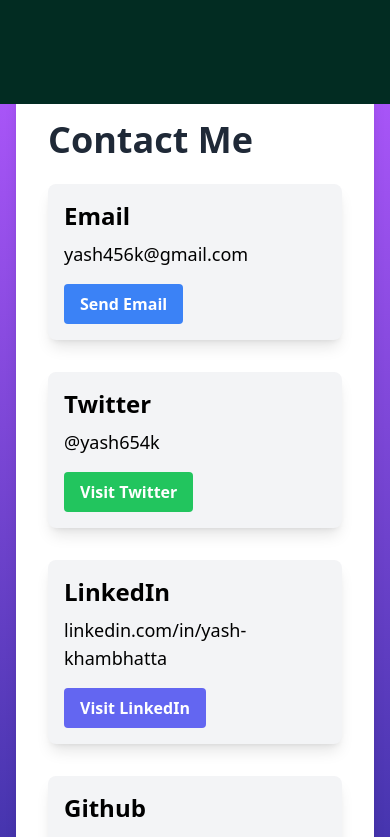
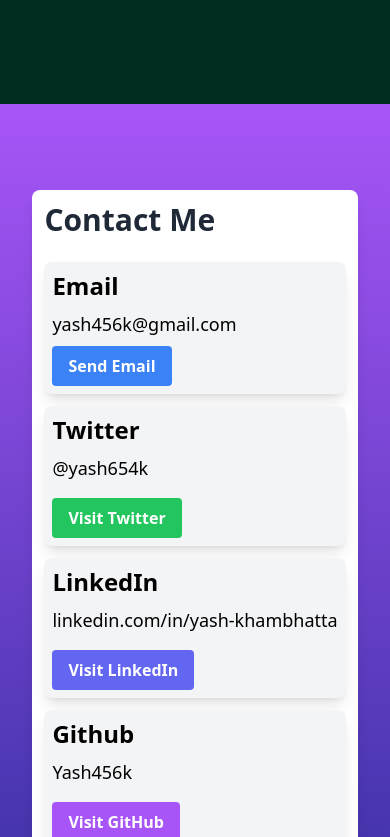
Before and after one commit to Yash456k/MinimalPortoflio, a React (Vite) app: page / in a window 390 px wide. Shown: the part 4960-5797 px from the top of the page. Built offline with nearby package versions, Linux system fonts and the light colour scheme; a web font is replaced by a local one.

Commit message:
changes for iphone se type phones

```diff
--- a/src/App.css
+++ b/src/App.css
@@ -8,7 +8,7 @@ body {
   overflow-x: hidden;
   margin: 0;
   padding: 0;
-  background: blue; /* Light background to see progress bar */
+  background: white; /* Light background to see progress bar */
 }
 
 section {
--- a/src/components/ContactSection.jsx
+++ b/src/components/ContactSection.jsx
@@ -27,23 +27,25 @@ const ContactsSection = () => {
   return (
     <motion.section
       id="contact"
-      className="flex flex-col items-center justify-center min-h-screen bg-gradient-to-b from-purple-500 to-indigo-800 text-white"
+      className="flex flex-col items-center justify-center bg-gradient-to-b from-purple-500 to-indigo-800 text-white"
     >
       <motion.div
         variants={parentVariant}
         initial="initial"
         whileInView="animate"
         viewport={{ once: true }}
-        className="max-w-5xl m-4 p-8 bg-white rounded-lg shadow-lg"
+        className=" max-w-5xl m-2 p-3 bg-white rounded-lg shadow-lg"
       >
-        <h2 className="text-4xl font-bold mb-6 text-gray-800">Contact Me</h2>
-        <div className="text-black grid grid-cols-1 md:grid-cols-2 gap-8">
+        <h2 className="md:text-4xl text-3xl font-bold mb-6 text-gray-800">
+          Contact Me
+        </h2>
+        <div className="text-black grid grid-cols-1 md:grid-cols-2 md:gap-8 gap-3">
           <motion.div
             variants={childVariant}
-            className="p-4 bg-gray-100 rounded-lg shadow-lg"
+            className="p-2 md:p-4 bg-gray-100 rounded-lg shadow-lg"
           >
             <h3 className="text-2xl font-semibold mb-2">Email</h3>
-            <p className="text-lg mb-4">yash456k@gmail.com</p>
+            <p className="text-lg mb-2">yash456k@gmail.com</p>
             <a
               href="mailto:yash456k@gmail.com"
               className="inline-block bg-blue-500 hover:bg-blue-600 text-white font-bold py-2 px-4 rounded focus:outline-none transition-colors duration-200"
@@ -53,7 +55,7 @@ const ContactsSection = () => {
           </motion.div>
           <motion.div
             variants={childVariant}
-            className="p-4 bg-gray-100 rounded-lg shadow-lg"
+            className="p-2 md:p-4 bg-gray-100 rounded-lg shadow-lg"
           >
             <h3 className="text-2xl font-semibold mb-2">Twitter</h3>
             <p className="text-lg mb-4">@yash654k</p>
@@ -68,7 +70,7 @@ const ContactsSection = () => {
           </motion.div>
           <motion.div
             variants={childVariant}
-            className="p-4 bg-gray-100 rounded-lg shadow-lg"
+            className="p-2 md:p-4 bg-gray-100 rounded-lg shadow-lg"
           >
             <h3 className="text-2xl font-semibold mb-2">LinkedIn</h3>
             <p className="text-lg mb-4">linkedin.com/in/yash-khambhatta</p>
@@ -83,7 +85,7 @@ const ContactsSection = () => {
           </motion.div>
           <motion.div
             variants={childVariant}
-            className="p-4 bg-gray-100 rounded-lg shadow-lg"
+            className="p-2 md:p-4 bg-gray-100 rounded-lg shadow-lg"
           >
             <h3 className="text-2xl font-semibold mb-2">Github</h3>
             <p className="text-lg mb-4">Yash456k</p>
```
